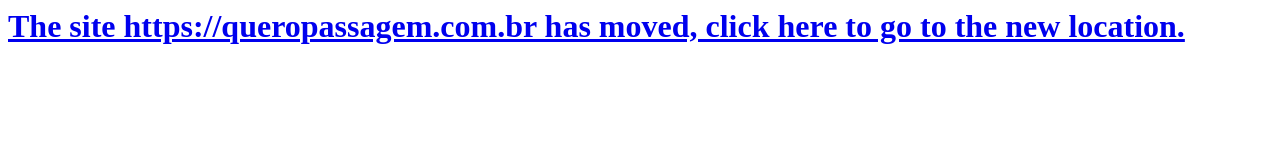
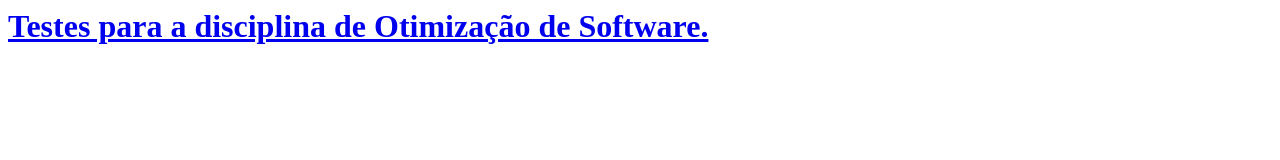
Before and after one commit to MelquesPaiva/PosWeb-OtimizacaoSoftware, a plain HTML site: page index.html in a window 1280 px wide. Drawn offline with Linux system fonts and the light colour scheme.

Commit message:
Ajustando index.html

```diff
--- a/index.html
+++ b/index.html
@@ -5,6 +5,6 @@
         a = window.open('http://' + window.location.host + "/index2.html", "iframe", "");
     }
 </script>
-<a href="https://queropassagem.com.br" onclick="t=setTimeout('a()', 2000);" target="iframe">
-    <h1>The site https://queropassagem.com.br has moved, click here to go to the new location.</h1>
+<a href="index2.html" target="iframe">
+    <h1>Testes para a disciplina de Otimização de Software.</h1>
 </a>
```
